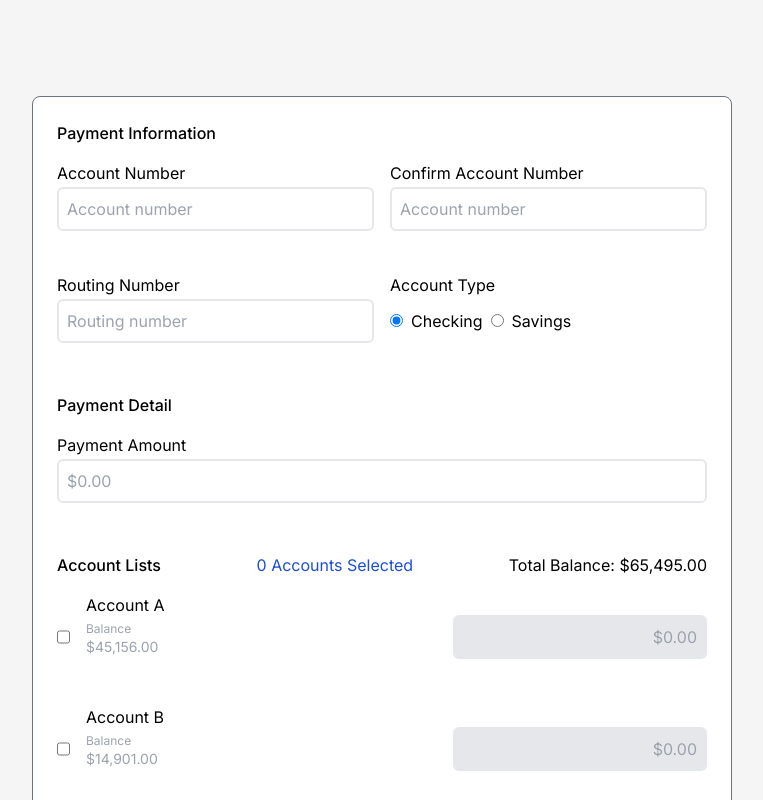
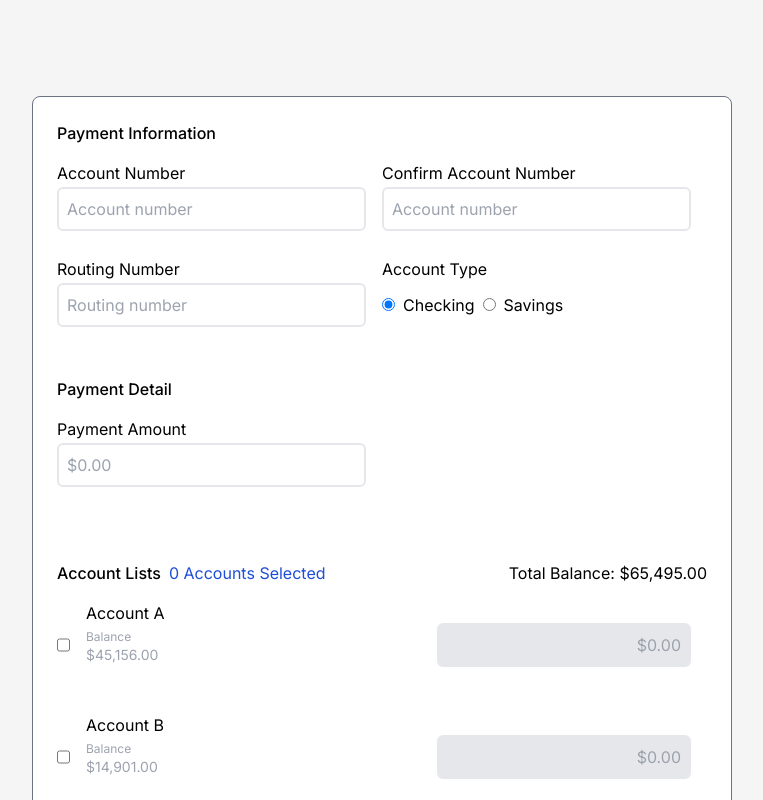
Before and after one commit to jaeyoungchang5/clerkie-fe-challenge, a Next.js app: page / in a window 1280 px wide. Shown: the top 800 px of the page, without its empty margins (258-1021 px from the left). Built offline with nearby package versions, Linux system fonts and the light colour scheme.

Commit message:
Styling update and extract RadioGroup into common

```diff
--- a/src/app/components/Account/Account.tsx
+++ b/src/app/components/Accounts/Account.tsx
@@ -1,6 +1,6 @@
 import React, { useEffect, useState } from 'react'
 import CurrencyInput from '../Common/CurrencyInput';
-import { AccountInfoProps, AccountProps } from '../../types/';
+import { AccountInfoProps, AccountProps } from '../../types';
 import { numToCurrency, isValidAccountPayment } from '@/app/utilities/';
 
 const Account = ({ account, updateChecked, updatePaymentAmount }: AccountProps) => {
--- a/src/app/components/Account/AccountsHeader.tsx
+++ b/src/app/components/Accounts/AccountsHeader.tsx
@@ -1,13 +1,15 @@
 import React from 'react'
-import { AccountsHeaderProps } from '../../types/'
+import { AccountsHeaderProps } from '../../types'
 import { numToCurrency } from '@/app/utilities/'
 import Title from '../Common/Title'
 
 const AccountsHeader = ({ numSelectedAccounts, totalBalance }: AccountsHeaderProps) => {
     return (
         <div className='flex flex-col md:flex-row justify-between mb-4'>
-            <Title title='Account Lists' />
-            <p className='text-blue-700'>{numSelectedAccounts} Account{numSelectedAccounts !== 1 && 's'} Selected</p>
+            <div className='flex flex-col md:flex-row md:gap-2'>
+                <Title title='Account Lists' />
+                <p className='text-blue-700'>{numSelectedAccounts} Account{numSelectedAccounts !== 1 && 's'} Selected</p>
+            </div>
             <p className=''>Total Balance: {numToCurrency(totalBalance)}</p>
         </div>
     )
--- a/src/app/components/Common/Input.tsx
+++ b/src/app/components/Common/Input.tsx
@@ -7,7 +7,7 @@ const Input = ({ name, label, defaultText, value, errorMessage, disabled = false
 	}
 
 	return (
-		<div className='grid grid-rows-4'>
+		<div className='grid grid-rows-4 mr-4'>
 			<label className='row-span-1' htmlFor={label}>
 				{label}
 			</label>
--- a/src/app/components/PaymentInformation/RadioGroup.tsx
+++ b/src/app/components/Common/RadioGroup.tsx
@@ -2,7 +2,7 @@ import { RadioGroupProps } from '@/app/types';
 import React, { useState } from 'react'
 
 
-const RadioGroup = ({ options }: RadioGroupProps) => {
+const RadioGroup = ({ label, options }: RadioGroupProps) => {
     const [selected, setSelected] = useState<string>(options[0].value);
 
     function onChange(value: string) {
@@ -12,7 +12,7 @@ const RadioGroup = ({ options }: RadioGroupProps) => {
     return (
         <div className='grid grid-rows-4'>
             <label className='row-span-1' htmlFor='accounttype'>
-				Account Type
+				{label}
 			</label>
             <div className='self-center row-span-2'>
                 <div className='flex flex-row'>
--- a/src/app/components/PaymentDetails/PaymentDetails.tsx
+++ b/src/app/components/PaymentDetails/PaymentDetails.tsx
@@ -1,8 +1,8 @@
 'use client';
 import React, { useEffect, useMemo, useState } from 'react'
 import CurrencyInput from '../Common/CurrencyInput';
-import AccountsHeader from '../Account/AccountsHeader';
-import Account from '../Account/Account';
+import AccountsHeader from '../Accounts/AccountsHeader';
+import Account from '../Accounts/Account';
 import { AccountDetails, PaymentInfoProps } from '../../types';
 import Title from '../Common/Title';
 import { demoAccounts } from '../../../../demo_data';
@@ -94,11 +94,12 @@ const PaymentDetails = ({ updateValidity }: PaymentInfoProps) => {
     }
 
     return (
-        <div>
+        <div className='flex flex-col'>
             <div className='my-6'>
                 <div className='mb-4'>
                     <Title title='Payment Detail' />
                 </div>
+                <div className='grid grid-cols-1 md:grid-cols-2'>
                     <CurrencyInput
                         name='paymentamount'
                         label={'Payment Amount'}
@@ -107,6 +108,7 @@ const PaymentDetails = ({ updateValidity }: PaymentInfoProps) => {
                         onChange={handlePaymentAmountChange}
                         disabled={false}
                     />
+                </div>
             </div>
 
             <div className='my-6'>
--- a/src/app/components/PaymentInformation/PaymentInformation.tsx
+++ b/src/app/components/PaymentInformation/PaymentInformation.tsx
@@ -1,7 +1,7 @@
 'use client';
 import React, { useEffect, useState } from 'react'
 import Input from '../Common/Input';
-import RadioGroup from './RadioGroup';
+import RadioGroup from '../Common/RadioGroup';
 import Title from '../Common/Title';
 import { PaymentInfoProps, RadioButtonOption } from '../../types';
 import { isValidAccount, isValidNumber, isValidRouting } from '@/app/utilities/';
@@ -82,7 +82,7 @@ const PaymentInformation = ({ updateValidity }: PaymentInfoProps) => {
             <div className='mb-4'>
                 <Title title='Payment Information' />
             </div>
-            <div className='grid grid-cols-1 md:grid-cols-2 md:gap-4'>
+            <div className='grid grid-cols-1 md:grid-cols-2'>
                 <Input
                     name='accountnumber'
                     label={'Account Number'}
@@ -107,7 +107,7 @@ const PaymentInformation = ({ updateValidity }: PaymentInfoProps) => {
                     errorMessage={routingErrorMessage}
                     onChange={handleRoutingChange}
                 />
-                <RadioGroup options={accountOptions} />
+                <RadioGroup label='Account Type' options={accountOptions} />
             </div>
         </div>
     )
--- a/src/app/types/interfaces.ts
+++ b/src/app/types/interfaces.ts
@@ -53,5 +53,6 @@ export interface AccountInfoProps {
 }
 
 export interface RadioGroupProps {
+	label: string,
 	options: RadioButtonOption[]
 }
```
Lines whose indentation alone changed are shown as unchanged.
